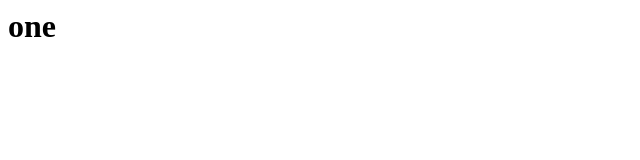
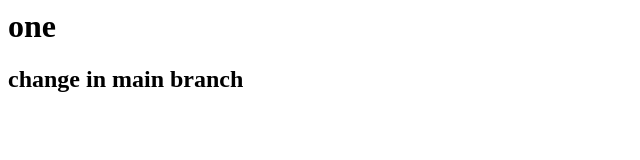
Before and after one commit to alihamza-08/localrepo, a plain HTML site: page index1.html in a window 1280 px wide. Shown: the whole page, without its empty margins (0-640 px from the left). Drawn offline with Linux system fonts and the light colour scheme.

Commit message:
change in main repo

```diff
--- a/index1.html
+++ b/index1.html
@@ -2,3 +2,4 @@
 <body>
     <h1>one</h1>
 </body>
+<h2> change in main branch </h2>
```
